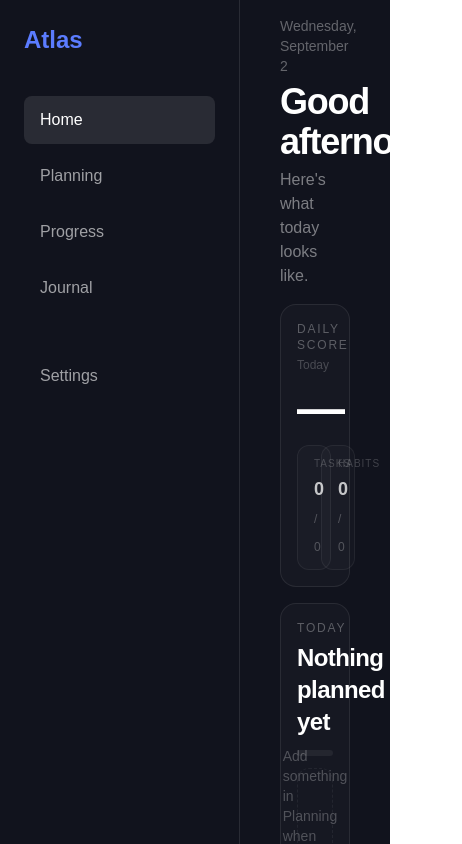
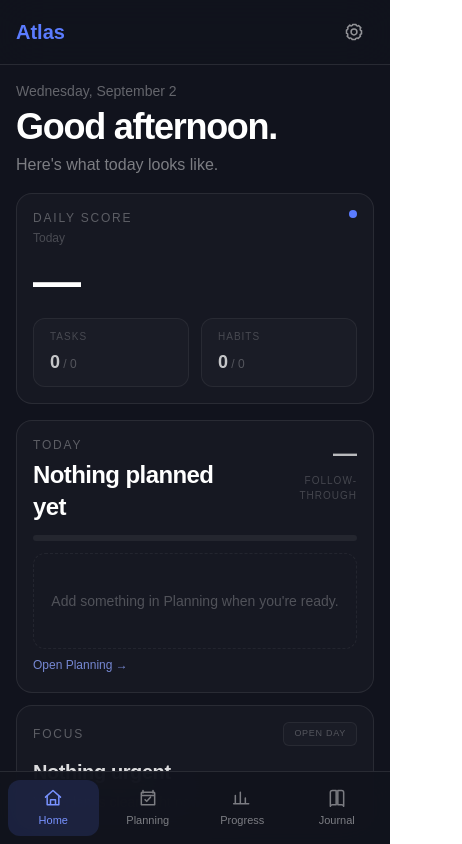
Before and after one commit to HB-16-Manoel/Atlas, a Next.js app: page / in a window 390 px wide. Shown: the top 844 px of the page, 462 px wide, since content can reach past the window. Built offline with nearby package versions, Linux system fonts and the light colour scheme.

Commit message:
Add responsive mobile app navigation

```diff
--- a/app/page.tsx
+++ b/app/page.tsx
@@ -18,6 +18,112 @@
 } from "./components/Planning";
 
 import Progress from "./components/Progress";
+
+type MobilePage =
+  | "Home"
+  | "Planning"
+  | "Progress"
+  | "Journal";
+
+const mobilePages: MobilePage[] = [
+  "Home",
+  "Planning",
+  "Progress",
+  "Journal",
+];
+
+function MobileNavIcon({
+  page,
+}: {
+  page: MobilePage;
+}) {
+  const iconClasses =
+    "h-5 w-5";
+
+  if (page === "Home") {
+    return (
+      <svg
+        aria-hidden="true"
+        className={iconClasses}
+        fill="none"
+        viewBox="0 0 24 24"
+        stroke="currentColor"
+        strokeWidth="1.8"
+      >
+        <path
+          strokeLinecap="round"
+          strokeLinejoin="round"
+          d="m3 11 9-8 9 8"
+        />
+        <path
+          strokeLinecap="round"
+          strokeLinejoin="round"
+          d="M5 10v10h14V10M9 20v-6h6v6"
+        />
+      </svg>
+    );
+  }
+
+  if (page === "Planning") {
+    return (
+      <svg
+        aria-hidden="true"
+        className={iconClasses}
+        fill="none"
+        viewBox="0 0 24 24"
+        stroke="currentColor"
+        strokeWidth="1.8"
+      >
+        <path
+          strokeLinecap="round"
+          strokeLinejoin="round"
+          d="M6 3v3m12-3v3M4 9h16M5 5h14a1 1 0 0 1 1 1v14H4V6a1 1 0 0 1 1-1Z"
+        />
+        <path
+          strokeLinecap="round"
+          strokeLinejoin="round"
+          d="m8.5 14 2 2 4.5-5"
+        />
+      </svg>
+    );
+  }
+
+  if (page === "Progress") {
+    return (
+      <svg
+        aria-hidden="true"
+        className={iconClasses}
+        fill="none"
+        viewBox="0 0 24 24"
+        stroke="currentColor"
+        strokeWidth="1.8"
+      >
+        <path
+          strokeLinecap="round"
+          strokeLinejoin="round"
+          d="M4 19V9m6 10V5m6 14v-7m4 7H2"
+        />
+      </svg>
+    );
+  }
+
+  return (
+    <svg
+      aria-hidden="true"
+      className={iconClasses}
+      fill="none"
+      viewBox="0 0 24 24"
+      stroke="currentColor"
+      strokeWidth="1.8"
+    >
+      <path
+        strokeLinecap="round"
+        strokeLinejoin="round"
+        d="M4 5.5A2.5 2.5 0 0 1 6.5 3H11v17H6.5A2.5 2.5 0 0 0 4 22V5.5Zm16 0A2.5 2.5 0 0 0 17.5 3H13v17h4.5a2.5 2.5 0 0 1 2.5 2V5.5Z"
+      />
+    </svg>
+  );
+}
 
 /* ============================================================
  * TASK HISTORY
@@ -759,7 +865,7 @@
          * SIDEBAR
          * ==================================================== */}
 
-        <aside className="w-60 shrink-0 border-r border-white/10 p-6">
+        <aside className="hidden w-60 shrink-0 border-r border-white/10 p-6 md:block">
           <h1 className="text-2xl font-semibold text-[#5B7CFF]">
             Atlas
           </h1>
@@ -824,11 +930,60 @@
          * MAIN
          * ==================================================== */}
 
-        <section
+        <div className="flex min-w-0 flex-1 flex-col">
+          <header className="sticky top-0 z-40 flex items-center justify-between border-b border-white/10 bg-[#11131D]/95 px-4 pb-3 pt-[calc(env(safe-area-inset-top)+0.75rem)] backdrop-blur-xl md:hidden">
+            <h1 className="text-xl font-semibold text-[#5B7CFF]">
+              Atlas
+            </h1>
+
+            <button
+              type="button"
+              aria-label="Open Settings"
+              aria-current={
+                activePage === "Settings"
+                  ? "page"
+                  : undefined
+              }
+              onClick={() =>
+                setActivePage(
+                  "Settings"
+                )
+              }
+              className={`flex h-10 w-10 items-center justify-center rounded-xl transition-colors ${
+                activePage === "Settings"
+                  ? "bg-[#5B7CFF]/15 text-[#7892FF]"
+                  : "text-white/55 hover:bg-white/5 hover:text-white"
+              }`}
+            >
+              <svg
+                aria-hidden="true"
+                className="h-5 w-5"
+                fill="none"
+                viewBox="0 0 24 24"
+                stroke="currentColor"
+                strokeWidth="1.8"
+              >
+                <path
+                  strokeLinecap="round"
+                  strokeLinejoin="round"
+                  d="M12 15.5a3.5 3.5 0 1 0 0-7 3.5 3.5 0 0 0 0 7Z"
+                />
+                <path
+                  strokeLinecap="round"
+                  strokeLinejoin="round"
+                  d="M19.4 15a1.7 1.7 0 0 0 .34 1.88l.06.06-2.83 2.83-.06-.06A1.7 1.7 0 0 0 15 19.4a1.7 1.7 0 0 0-1 .6 1.7 1.7 0 0 0-.4 1.1V21H9.6v-.09A1.7 1.7 0 0 0 8.5 19.4a1.7 1.7 0 0 0-1.88.34l-.06.06-2.83-2.83.06-.06A1.7 1.7 0 0 0 4.6 15a1.7 1.7 0 0 0-.6-1 1.7 1.7 0 0 0-1.1-.4H3V9.6h.09A1.7 1.7 0 0 0 4.6 8.5a1.7 1.7 0 0 0-.34-1.88l-.06-.06 2.83-2.83.06.06A1.7 1.7 0 0 0 9 4.6a1.7 1.7 0 0 0 1-.6 1.7 1.7 0 0 0 .4-1.1V3h4v.09A1.7 1.7 0 0 0 15.5 4.6a1.7 1.7 0 0 0 1.88-.34l.06-.06 2.83 2.83-.06.06A1.7 1.7 0 0 0 19.4 9a1.7 1.7 0 0 0 .6 1 1.7 1.7 0 0 0 1.1.4H21v4h-.09A1.7 1.7 0 0 0 19.4 15Z"
+                />
+              </svg>
+            </button>
+          </header>
+
+          <section
           className={`min-w-0 flex-1 ${
             activePage === "Home"
-              ? "px-10 py-4"
-              : "p-10"
+              ? "px-4 pb-28 pt-4 md:px-10 md:py-4"
+              : activePage === "Progress"
+                ? "p-10 pb-28 md:p-10"
+                : "px-4 pb-28 pt-4 md:p-10"
           }`}
         >
 
@@ -934,7 +1089,60 @@
               </p>
             </div>
           )}
-        </section>
+          </section>
+        </div>
+
+        <nav
+          aria-label="Mobile navigation"
+          className="fixed inset-x-0 bottom-0 z-50 border-t border-white/10 bg-[#11131D]/95 px-2 pb-[calc(env(safe-area-inset-bottom)+0.5rem)] pt-2 backdrop-blur-xl md:hidden"
+        >
+          <div className="mx-auto grid max-w-lg grid-cols-4 gap-1">
+            {mobilePages.map(
+              (
+                page
+              ) => {
+                const isActive =
+                  activePage ===
+                  page;
+
+                return (
+                  <button
+                    type="button"
+                    key={
+                      page
+                    }
+                    aria-current={
+                      isActive
+                        ? "page"
+                        : undefined
+                    }
+                    onClick={() =>
+                      setActivePage(
+                        page
+                      )
+                    }
+                    className={`flex min-h-14 flex-col items-center justify-center gap-1 rounded-xl px-2 text-[11px] font-medium transition-colors ${
+                      isActive
+                        ? "bg-[#5B7CFF]/15 text-[#7892FF]"
+                        : "text-white/45 hover:bg-white/5 hover:text-white/75"
+                    }`}
+                  >
+                    <MobileNavIcon
+                      page={
+                        page
+                      }
+                    />
+                    <span>
+                      {
+                        page
+                      }
+                    </span>
+                  </button>
+                );
+              }
+            )}
+          </div>
+        </nav>
       </div>
     </main>
   );
```
